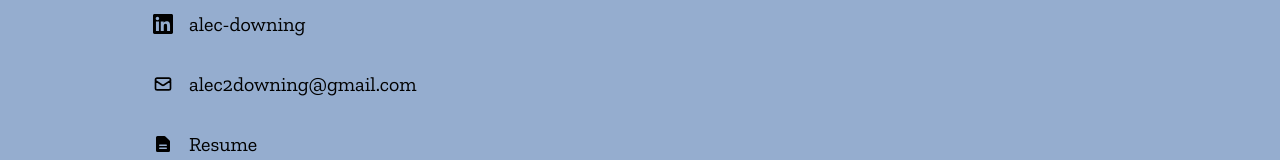
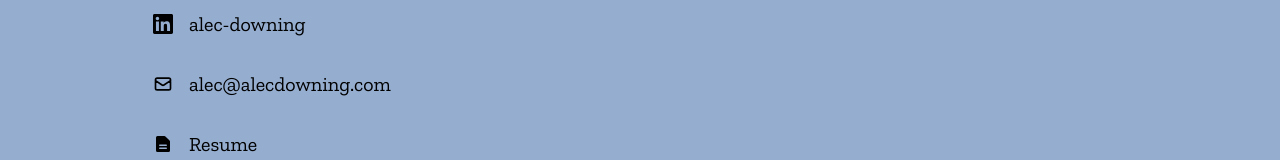
Before and after one commit to a-down/portfolio, a React (Vite) app: page / in a window 1280 px wide. Shown: the part 8094-8254 px from the top of the page. Built offline with nearby package versions, Linux system fonts and the light colour scheme.

Commit message:
updated email

```diff
--- a/src/components/Contact/Contact.jsx
+++ b/src/components/Contact/Contact.jsx
@@ -37,9 +37,9 @@ export default function Contact(){
                   <h4>alec-downing</h4>
                 </a>
 
-                <a href="mailto: alec2downing@gmail.com" className='flex items-center gap-4 hover:text-slate-600 active:text-slate-200'>
+                <a href="mailto: alec@alecdowning.com" className='flex items-center gap-4 hover:text-slate-600 active:text-slate-200'>
                   <HiOutlineMail />
-                  <h4>alec2downing@gmail.com</h4>
+                  <h4>alec@alecdowning.com</h4>
                 </a>
 
                 <a href={resume} download='alec-downing-resume' className='flex items-center gap-4 hover:text-slate-600 active:text-slate-200'>
```
